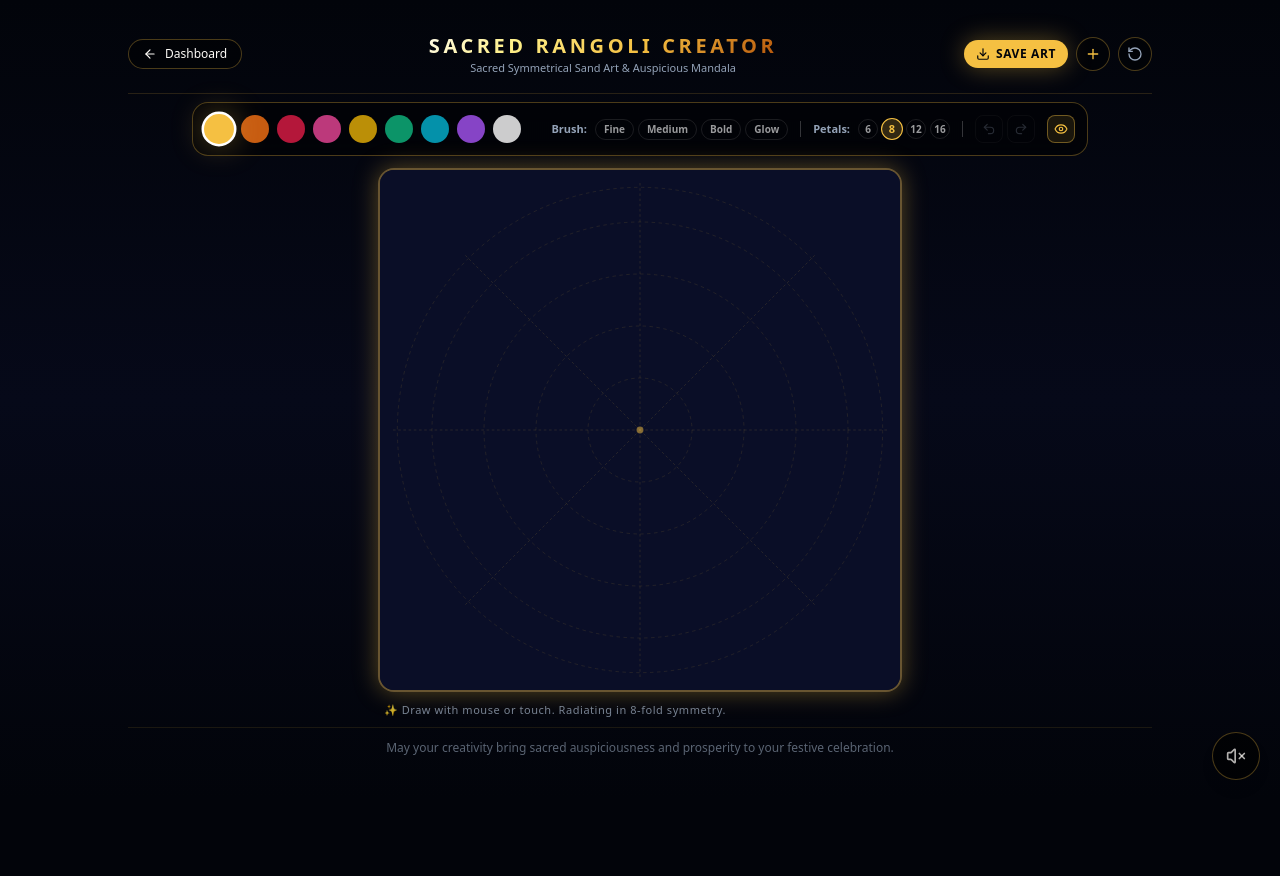
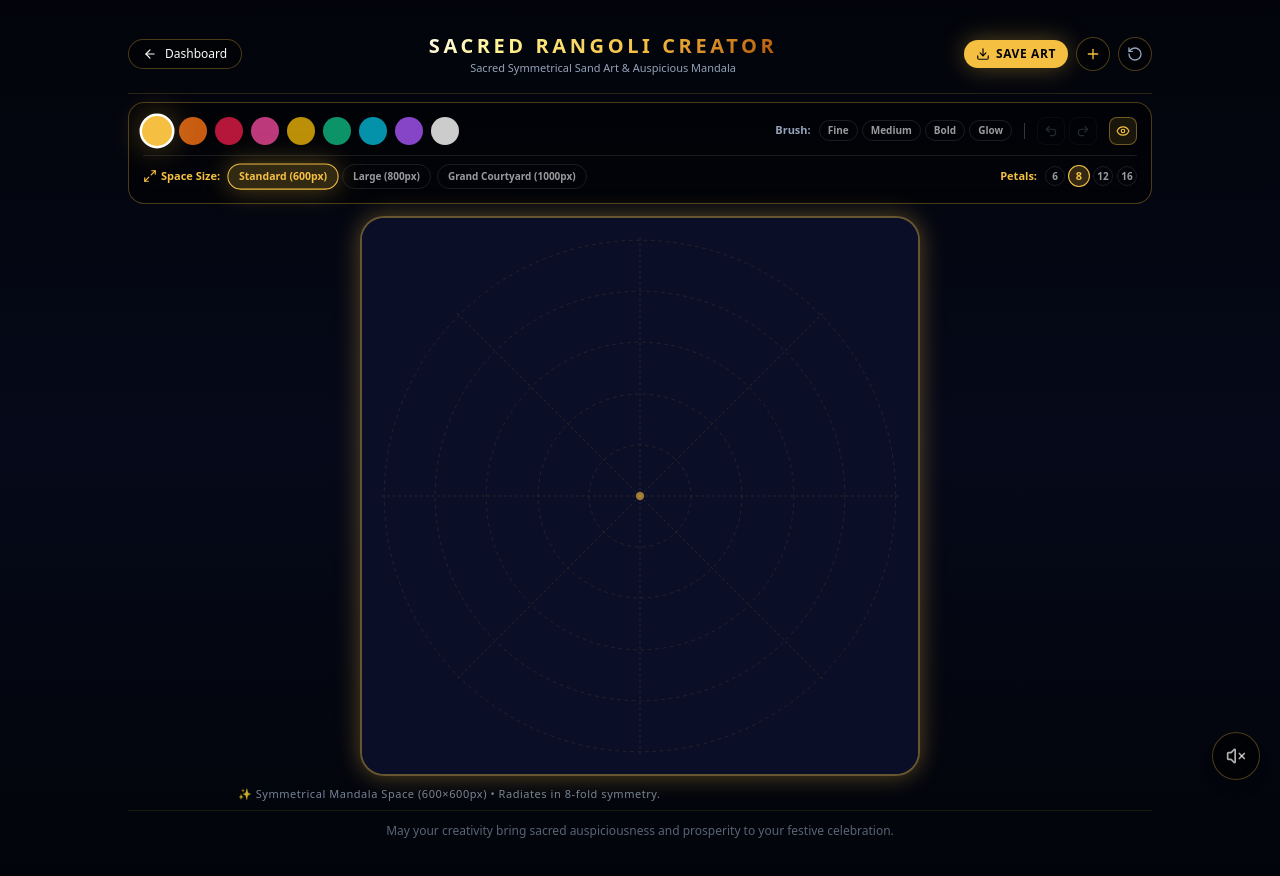
Before and after one commit to hriday9492865027-dev/diwali, a Next.js app: page /activities/rangoli in a window 1280 px wide. Shown: the top 876 px of the page. Before the commit the page ends 800 px from the top, so only its background shows below. Built offline with nearby package versions, Linux system fonts and the light colour scheme.

Commit message:
feat(rangoli): add dynamic space sizing with seamless canvas expansion and artwork preservation

```diff
--- a/src/app/activities/memory-wall/page.tsx
+++ b/src/app/activities/memory-wall/page.tsx
@@ -91,6 +91,9 @@ export default function MemoryWallActivityPage() {
                     <img
                       src={photo.url}
                       alt={photo.caption}
+                      onError={(e) => {
+                        (e.currentTarget as HTMLImageElement).src = "/test-portraits/sample-portrait-1.jpg";
+                      }}
                       className="w-full h-full object-cover group-hover:opacity-90 transition-opacity"
                     />
                     <div className="absolute inset-0 bg-black/20 opacity-0 group-hover:opacity-100 transition-opacity flex items-center justify-center text-white">
@@ -128,6 +131,9 @@ export default function MemoryWallActivityPage() {
               <img
                 src={activePhoto.url}
                 alt={activePhoto.caption}
+                onError={(e) => {
+                  (e.currentTarget as HTMLImageElement).src = "/test-portraits/sample-portrait-1.jpg";
+                }}
                 className="w-full h-full object-cover"
               />
             </div>
--- a/src/app/activities/rangoli/page.tsx
+++ b/src/app/activities/rangoli/page.tsx
@@ -15,6 +15,7 @@ import {
   EyeOff,
   Plus,
   X,
+  Maximize2,
 } from "lucide-react";
 import { DiwaliButton } from "@/components/ui/DiwaliButton";
 import { GlassCard } from "@/components/ui/GlassCard";
@@ -40,9 +41,18 @@ const BRUSH_SIZES = [
 
 const SYMMETRIES = [6, 8, 12, 16];
 
+const CANVAS_SIZES = [
+  { label: "Standard", dimension: 600, badge: "600px" },
+  { label: "Large", dimension: 800, badge: "800px" },
+  { label: "Grand Courtyard", dimension: 1000, badge: "1000px" },
+];
+
 export default function RangoliActivityPage() {
   const router = useRouter();
   const canvasRef = useRef<HTMLCanvasElement | null>(null);
+
+  // Canvas Dimension State (dynamically resizable during or before drawing)
+  const [canvasDimension, setCanvasDimension] = useState(600);
 
   // Drawing tools state
   const [selectedColor, setSelectedColor] = useState("#f5c042");
@@ -59,7 +69,7 @@ export default function RangoliActivityPage() {
   const redoStackRef = useRef<ImageData[]>([]);
   const lastPointRef = useRef<{ x: number; y: number } | null>(null);
 
-  // Toast message
+  // Toast notification
   const [toast, setToast] = useState<string | null>(null);
 
   // Unsaved changes confirmation dialog
@@ -75,7 +85,7 @@ export default function RangoliActivityPage() {
     action: "CLEAR",
   });
 
-  // Initial Canvas Setup (ONLY runs once on mount - never resets on petal count change!)
+  // Initial Canvas Setup (ONLY runs once on mount)
   useEffect(() => {
     const canvas = canvasRef.current;
     if (!canvas) return;
@@ -103,13 +113,89 @@ export default function RangoliActivityPage() {
     return () => window.removeEventListener("beforeunload", handleBeforeUnload);
   }, [hasUnsavedChanges]);
 
+  /**
+   * Seamless Canvas Resizing:
+   * Expands the drawing coordinate space (e.g. 600 -> 800 -> 1000px)
+   * while keeping ALL EXISTING ARTWORK centered, intact, and perfectly aligned!
+   */
+  const handleResizeCanvas = (newDimension: number) => {
+    if (newDimension === canvasDimension) return;
+
+    const canvas = canvasRef.current;
+    if (!canvas) {
+      setCanvasDimension(newDimension);
+      return;
+    }
+
+    const ctx = canvas.getContext("2d", { willReadFrequently: true });
+    if (!ctx) return;
+
+    const oldWidth = canvas.width;
+    const oldHeight = canvas.height;
+
+    // 1. Copy current artwork to an offscreen buffer canvas
+    const bufferCanvas = document.createElement("canvas");
+    bufferCanvas.width = oldWidth;
+    bufferCanvas.height = oldHeight;
+    const bufferCtx = bufferCanvas.getContext("2d");
+    if (bufferCtx) {
+      bufferCtx.drawImage(canvas, 0, 0);
+    }
+
+    // 2. Migrate undo & redo stacks to new dimensions so undo doesn't shrink the canvas
+    const migrateStack = (stack: ImageData[]) => {
+      return stack.map((imgData) => {
+        const tempC = document.createElement("canvas");
+        tempC.width = oldWidth;
+        tempC.height = oldHeight;
+        const tempCtx = tempC.getContext("2d");
+        if (!tempCtx) return imgData;
+        tempCtx.putImageData(imgData, 0, 0);
+
+        const resizedC = document.createElement("canvas");
+        resizedC.width = newDimension;
+        resizedC.height = newDimension;
+        const resizedCtx = resizedC.getContext("2d");
+        if (!resizedCtx) return imgData;
+
+        resizedCtx.fillStyle = "#0a0e27";
+        resizedCtx.fillRect(0, 0, newDimension, newDimension);
+
+        const dx = (newDimension - oldWidth) / 2;
+        const dy = (newDimension - oldHeight) / 2;
+        resizedCtx.drawImage(tempC, dx, dy);
+        return resizedCtx.getImageData(0, 0, newDimension, newDimension);
+      });
+    };
+
+    undoStackRef.current = migrateStack(undoStackRef.current);
+    redoStackRef.current = migrateStack(redoStackRef.current);
+
+    // 3. Update canvas dimensions
+    canvas.width = newDimension;
+    canvas.height = newDimension;
+    setCanvasDimension(newDimension);
+
+    // 4. Fill expanded canvas with background
+    ctx.fillStyle = "#0a0e27";
+    ctx.fillRect(0, 0, newDimension, newDimension);
+
+    // 5. Draw back the preserved artwork perfectly centered
+    const offsetX = (newDimension - oldWidth) / 2;
+    const offsetY = (newDimension - oldHeight) / 2;
+    ctx.drawImage(bufferCanvas, offsetX, offsetY);
+
+    setToast(`Canvas space expanded to ${newDimension}×${newDimension} px (Artwork preserved!)`);
+    setTimeout(() => setToast(null), 3500);
+  };
+
   // High-Resolution PNG Artwork Downloader
   const downloadArtwork = (showSuccessToast = true) => {
     const canvas = canvasRef.current;
     if (!canvas) return;
 
     const exportCanvas = document.createElement("canvas");
-    const size = 1200;
+    const size = Math.max(1200, canvas.width);
     exportCanvas.width = size;
     exportCanvas.height = size;
     const ctx = exportCanvas.getContext("2d");
@@ -178,8 +264,8 @@ export default function RangoliActivityPage() {
     const ctx = canvas.getContext("2d");
     if (!ctx) return;
 
-    const cx = 300;
-    const cy = 300;
+    const cx = canvas.width / 2;
+    const cy = canvas.height / 2;
 
     ctx.strokeStyle = selectedColor;
     ctx.lineWidth = brushSize;
@@ -226,7 +312,7 @@ export default function RangoliActivityPage() {
     if (undoStackRef.current.length >= 30) {
       undoStackRef.current.shift();
     }
-    undoStackRef.current.push(ctx.getImageData(0, 0, 600, 600));
+    undoStackRef.current.push(ctx.getImageData(0, 0, canvas.width, canvas.height));
     setCanUndo(true);
 
     // Any new stroke clears the redo stack
@@ -236,7 +322,7 @@ export default function RangoliActivityPage() {
     setHasUnsavedChanges(true);
 
     const rect = canvas.getBoundingClientRect();
-    const scale = 600 / rect.width;
+    const scale = canvas.width / rect.width;
 
     const clientX = "touches" in e ? e.touches[0].clientX : e.clientX;
     const clientY = "touches" in e ? e.touches[0].clientY : e.clientY;
@@ -253,7 +339,7 @@ export default function RangoliActivityPage() {
     const canvas = canvasRef.current;
     if (!canvas) return;
     const rect = canvas.getBoundingClientRect();
-    const scale = 600 / rect.width;
+    const scale = canvas.width / rect.width;
 
     const clientX = "touches" in e ? e.touches[0].clientX : e.clientX;
     const clientY = "touches" in e ? e.touches[0].clientY : e.clientY;
@@ -283,7 +369,7 @@ export default function RangoliActivityPage() {
     if (redoStackRef.current.length >= 30) {
       redoStackRef.current.shift();
     }
-    redoStackRef.current.push(ctx.getImageData(0, 0, 600, 600));
+    redoStackRef.current.push(ctx.getImageData(0, 0, canvas.width, canvas.height));
     setCanRedo(true);
 
     // Pop and apply previous state from undo stack
@@ -311,7 +397,7 @@ export default function RangoliActivityPage() {
     if (undoStackRef.current.length >= 30) {
       undoStackRef.current.shift();
     }
-    undoStackRef.current.push(ctx.getImageData(0, 0, 600, 600));
+    undoStackRef.current.push(ctx.getImageData(0, 0, canvas.width, canvas.height));
     setCanUndo(true);
 
     // Pop and apply next state from redo stack
@@ -331,7 +417,7 @@ export default function RangoliActivityPage() {
     if (!ctx) return;
 
     ctx.fillStyle = "#0a0e27";
-    ctx.fillRect(0, 0, 600, 600);
+    ctx.fillRect(0, 0, canvas.width, canvas.height);
 
     undoStackRef.current = [];
     redoStackRef.current = [];
@@ -545,9 +631,11 @@ export default function RangoliActivityPage() {
       </header>
 
       {/* Main Canvas & Toolbox */}
-      <div className="relative z-10 max-w-4xl mx-auto w-full flex flex-col items-center my-auto py-2">
+      <div className="relative z-10 max-w-5xl mx-auto w-full flex flex-col items-center my-auto py-2">
         {/* Controls Toolbar */}
-        <div className="w-full flex flex-wrap items-center justify-between gap-3 mb-3 p-3 rounded-2xl bg-black/50 border border-diwali-gold/30 backdrop-blur-md">
+        <div className="w-full flex flex-col gap-2.5 mb-3 p-3.5 rounded-2xl bg-black/50 border border-diwali-gold/30 backdrop-blur-md">
+          {/* Row 1: Colors & Brushes & Undo/Redo & Guidelines */}
+          <div className="flex flex-wrap items-center justify-between gap-3">
             {/* Color Palette */}
             <div className="flex items-center gap-1.5 sm:gap-2 flex-wrap">
               {PALETTE_COLORS.map((c) => (
@@ -581,27 +669,6 @@ export default function RangoliActivityPage() {
                     title={`${b.label} (${b.size}px)`}
                   >
                     {b.label}
-                </button>
-              ))}
-            </div>
-
-            <div className="h-4 w-px bg-white/20 hidden sm:block" />
-
-            {/* Symmetry Controls (Petals) - Never resets existing art! */}
-            <div className="flex items-center gap-1 text-[11px] text-diwali-muted font-semibold">
-              <span className="mr-1">Petals:</span>
-              {SYMMETRIES.map((sym) => (
-                <button
-                  key={sym}
-                  onClick={() => setSymmetryCount(sym)}
-                  className={`w-5 h-5 rounded-full flex items-center justify-center text-[10px] border transition-colors ${
-                    symmetryCount === sym
-                      ? "border-diwali-gold text-diwali-gold bg-diwali-gold/20 font-bold scale-110"
-                      : "border-white/10 text-white/60 hover:text-white"
-                  }`}
-                  title={`Switch to ${sym}-fold symmetry for subsequent strokes`}
-                >
-                  {sym}
                   </button>
                 ))}
               </div>
@@ -647,9 +714,63 @@ export default function RangoliActivityPage() {
             </div>
           </div>
 
-        {/* Drawing Canvas Container */}
-        <div className="relative rounded-2xl overflow-hidden border-2 border-diwali-gold/40 shadow-glow-gold bg-[#0a0e27]">
-          {/* User Drawing Canvas (Never cleared on petal count or guide toggle) */}
+          {/* Row 2: Dynamic Canvas Space Size Selector & Petals Symmetries */}
+          <div className="flex flex-wrap items-center justify-between gap-3 pt-2 border-t border-white/10">
+            {/* Canvas Space Size Selector */}
+            <div className="flex items-center gap-1.5 text-[11px] text-diwali-muted font-semibold">
+              <span className="mr-1 flex items-center gap-1 text-diwali-gold">
+                <Maximize2 className="w-3.5 h-3.5" />
+                <span>Space Size:</span>
+              </span>
+              {CANVAS_SIZES.map((sizeOpt) => (
+                <button
+                  key={sizeOpt.dimension}
+                  type="button"
+                  onClick={() => handleResizeCanvas(sizeOpt.dimension)}
+                  className={`px-2.5 py-1 rounded-full text-[10px] border transition-all ${
+                    canvasDimension === sizeOpt.dimension
+                      ? "border-diwali-gold text-diwali-gold bg-diwali-gold/20 font-bold shadow-glow-gold scale-105"
+                      : "border-white/10 text-white/60 hover:text-white hover:border-white/30"
+                  }`}
+                  title={`Expand canvas to ${sizeOpt.badge} (Existing art is preserved and centered!)`}
+                >
+                  {sizeOpt.label} ({sizeOpt.badge})
+                </button>
+              ))}
+            </div>
+
+            {/* Symmetry Controls (Petals) */}
+            <div className="flex items-center gap-1 text-[11px] text-diwali-muted font-semibold">
+              <span className="mr-1 text-diwali-gold">Petals:</span>
+              {SYMMETRIES.map((sym) => (
+                <button
+                  key={sym}
+                  onClick={() => setSymmetryCount(sym)}
+                  className={`w-5 h-5 rounded-full flex items-center justify-center text-[10px] border transition-colors ${
+                    symmetryCount === sym
+                      ? "border-diwali-gold text-diwali-gold bg-diwali-gold/20 font-bold scale-110"
+                      : "border-white/10 text-white/60 hover:text-white"
+                  }`}
+                  title={`Switch to ${sym}-fold symmetry for subsequent strokes`}
+                >
+                  {sym}
+                </button>
+              ))}
+            </div>
+          </div>
+        </div>
+
+        {/* Drawing Canvas Container (Dynamic responsive scaling based on space size) */}
+        <div
+          className={`relative rounded-3xl overflow-hidden border-2 border-diwali-gold/40 shadow-glow-gold bg-[#0a0e27] w-full transition-all duration-300 aspect-square ${
+            canvasDimension === 600
+              ? "max-w-[340px] sm:max-w-[480px] md:max-w-[560px]"
+              : canvasDimension === 800
+              ? "max-w-[360px] sm:max-w-[580px] md:max-w-[700px]"
+              : "max-w-[380px] sm:max-w-[660px] md:max-w-[820px]"
+          }`}
+        >
+          {/* User Drawing Canvas */}
           <canvas
             ref={canvasRef}
             onMouseDown={startDrawing}
@@ -659,39 +780,46 @@ export default function RangoliActivityPage() {
             onTouchStart={startDrawing}
             onTouchMove={draw}
             onTouchEnd={stopDrawing}
-            className="w-[320px] h-[320px] sm:w-[460px] sm:h-[460px] md:w-[520px] md:h-[520px] cursor-crosshair touch-none"
+            className="w-full h-full cursor-crosshair touch-none block"
           />
 
-          {/* Symmetrical Guidelines SVG Overlay (Pointer-events-none, reactive to petal count) */}
+          {/* Symmetrical Guidelines SVG Overlay (Pointer-events-none, reactive to canvas space size and petal count) */}
           {showGuides && (
             <svg
-              viewBox="0 0 600 600"
+              viewBox={`0 0 ${canvasDimension} ${canvasDimension}`}
               className="absolute inset-0 w-full h-full pointer-events-none"
             >
               {/* Concentric Guide Circles */}
-              {[60, 120, 180, 240, 280].map((r) => (
+              {Array.from({ length: 5 }).map((_, idx) => {
+                const center = canvasDimension / 2;
+                const step = (center - 24) / 5;
+                const r = Math.round(step * (idx + 1));
+                return (
                   <circle
                     key={r}
-                  cx="300"
-                  cy="300"
+                    cx={center}
+                    cy={center}
                     r={r}
                     fill="none"
                     stroke="rgba(245, 192, 66, 0.12)"
                     strokeWidth="1"
                     strokeDasharray="4 4"
                   />
-              ))}
+                );
+              })}
 
               {/* Radial Spokes based on active symmetryCount */}
               {Array.from({ length: symmetryCount }).map((_, i) => {
+                const center = canvasDimension / 2;
+                const radius = center - 20;
                 const angle = (i * Math.PI * 2) / symmetryCount;
-                const x2 = 300 + Math.cos(angle) * 285;
-                const y2 = 300 + Math.sin(angle) * 285;
+                const x2 = center + Math.cos(angle) * radius;
+                const y2 = center + Math.sin(angle) * radius;
                 return (
                   <line
                     key={i}
-                    x1="300"
-                    y1="300"
+                    x1={center}
+                    y1={center}
                     x2={x2}
                     y2={y2}
                     stroke="rgba(245, 192, 66, 0.14)"
@@ -702,13 +830,20 @@ export default function RangoliActivityPage() {
               })}
 
               {/* Center Sacred Bindu */}
-              <circle cx="300" cy="300" r="4" fill="rgba(245, 192, 66, 0.5)" />
+              <circle
+                cx={canvasDimension / 2}
+                cy={canvasDimension / 2}
+                r="4.5"
+                fill="rgba(245, 192, 66, 0.6)"
+              />
             </svg>
           )}
         </div>
 
-        <div className="flex items-center justify-between w-full max-w-[520px] text-[11px] text-diwali-muted/80 tracking-wider mt-2.5 px-1">
-          <span>✨ Draw with mouse or touch. Radiating in {symmetryCount}-fold symmetry.</span>
+        <div className="flex items-center justify-between w-full max-w-[820px] text-[11px] text-diwali-muted/80 tracking-wider mt-2.5 px-2">
+          <span>
+            ✨ Symmetrical Mandala Space ({canvasDimension}×{canvasDimension}px) • Radiates in {symmetryCount}-fold symmetry.
+          </span>
           {hasUnsavedChanges && (
             <span className="text-amber-300 font-medium animate-pulse flex items-center gap-1">
               <span className="w-1.5 h-1.5 rounded-full bg-amber-400" />
```
Lines whose indentation alone changed are shown as unchanged.
